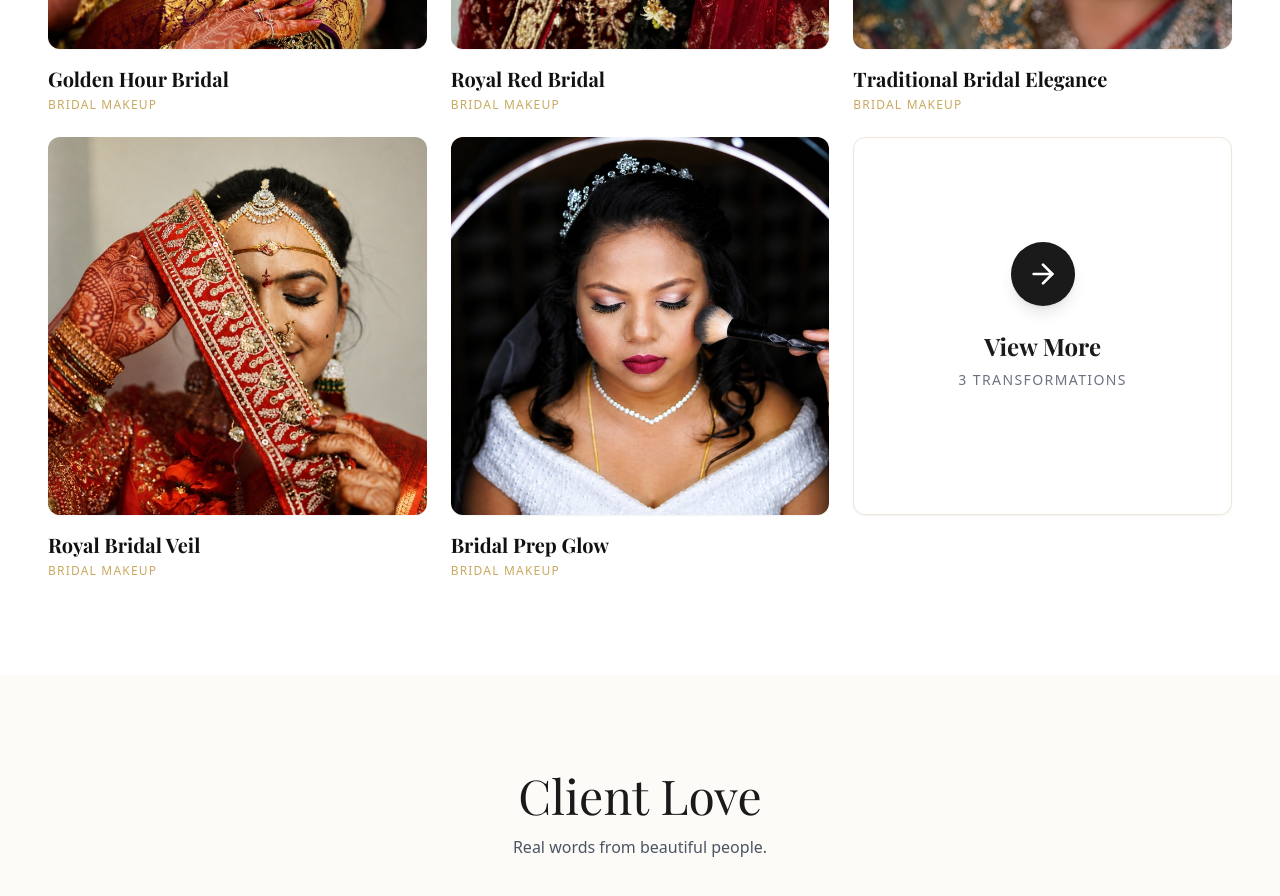
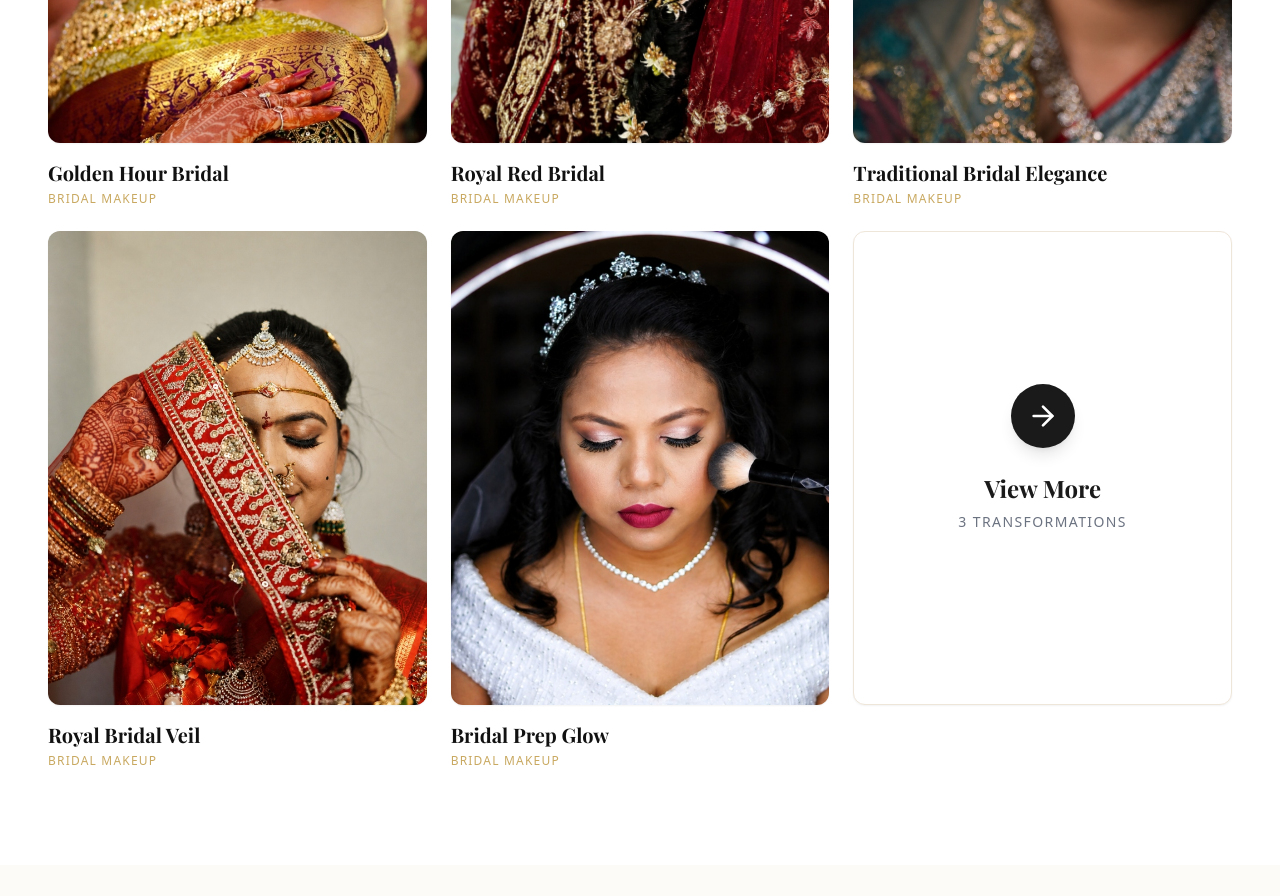
Before and after one commit to YousufAftaab/Annu-Beauty-Salon-Portfolio-Website, a React (Vite) app: page / in a window 1280 px wide. Shown: the part 2260-3156 px from the top of the page. Built offline with nearby package versions, Linux system fonts and the light colour scheme; a web font is replaced by a local one.

Commit message:
Update portfolio aspect ratio to 4:5 to prevent cropping

```diff
--- a/src/components/Portfolio.tsx
+++ b/src/components/Portfolio.tsx
@@ -258,7 +258,7 @@ export function Portfolio() {
                 className="group cursor-pointer"
                 onClick={() => setSelectedImage(item.image)}
               >
-                <div className="aspect-square overflow-hidden rounded-xl relative mb-4 shadow-sm group-hover:shadow-2xl transition-all duration-500">
+                <div className="aspect-[4/5] overflow-hidden rounded-xl relative mb-4 shadow-sm group-hover:shadow-2xl transition-all duration-500">
                   <motion.div
                     variants={overlayRevealVariants}
                     initial="hidden"
@@ -287,7 +287,7 @@ export function Portfolio() {
                 initial={{ opacity: 0, scale: 0.9 }}
                 animate={{ opacity: 1, scale: 1 }}
                 whileHover={{ y: -5 }}
-                className="aspect-square rounded-xl bg-white border border-[#EFE6DA] flex flex-col items-center justify-center text-center p-6 group cursor-pointer hover:border-[#E8B4B0] hover:bg-[#FDFBF7] transition-all duration-500 shadow-sm hover:shadow-xl"
+                className="aspect-[4/5] rounded-xl bg-white border border-[#EFE6DA] flex flex-col items-center justify-center text-center p-6 group cursor-pointer hover:border-[#E8B4B0] hover:bg-[#FDFBF7] transition-all duration-500 shadow-sm hover:shadow-xl"
                 onClick={() => setIsExpanded(true)} // Show all
               >
                 <div className="w-16 h-16 rounded-full bg-[#1a1a1a] text-white flex items-center justify-center mb-6 group-hover:bg-[#E8B4B0] transition-colors duration-500 shadow-lg shadow-black/10">
@@ -306,7 +306,7 @@ export function Portfolio() {
                 layout
                 initial={{ opacity: 0, scale: 0.9 }}
                 animate={{ opacity: 1, scale: 1 }}
-                className="aspect-square rounded-2xl bg-[#FDFBF7] border-2 border-dashed border-[#EFE6DA] flex flex-col items-center justify-center text-center p-6 group cursor-pointer hover:bg-[#EFE6DA]/30 transition-colors duration-300"
+                className="aspect-[4/5] rounded-2xl bg-[#FDFBF7] border-2 border-dashed border-[#EFE6DA] flex flex-col items-center justify-center text-center p-6 group cursor-pointer hover:bg-[#EFE6DA]/30 transition-colors duration-300"
                 onClick={() => {
                   setIsExpanded(false);
                   document.getElementById('work')?.scrollIntoView({ behavior: 'smooth' });
```
